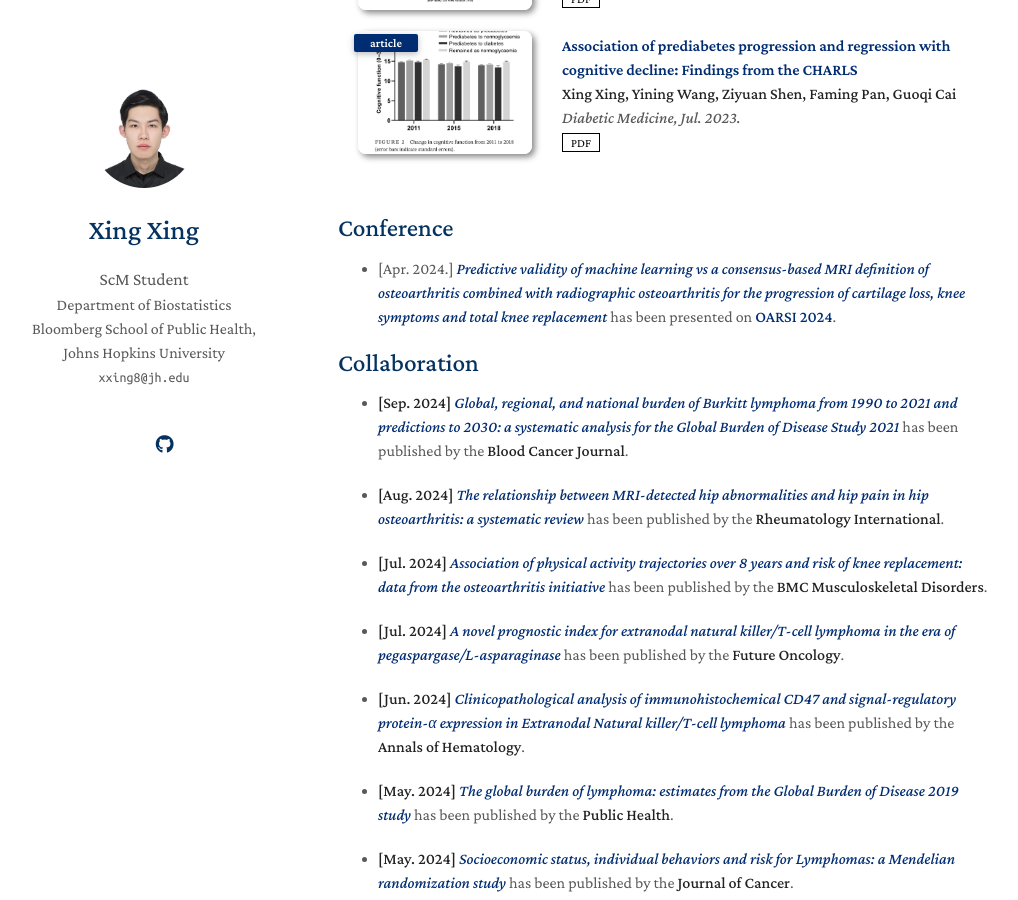
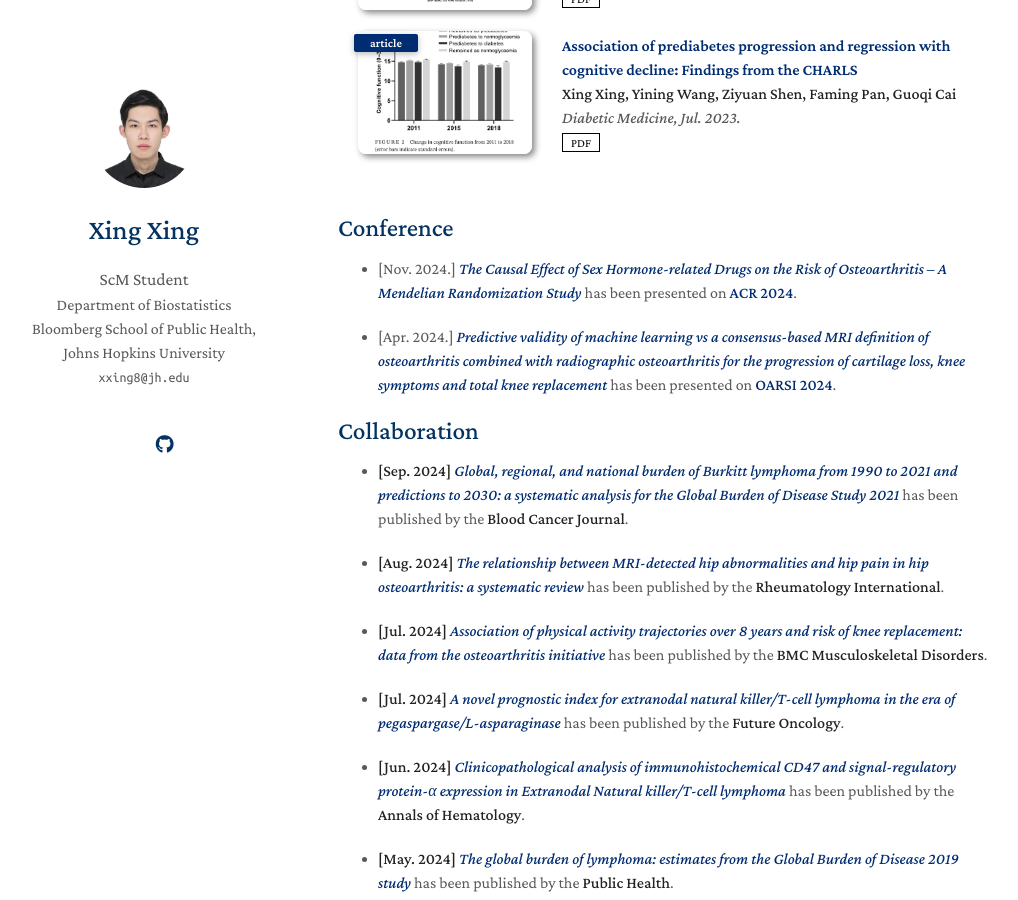
Before and after one commit to KevinXing3/kevinXing3.github.io, a Jekyll site: the page built from index.md, in a window 1280 px wide and 900 px high, scrolled down 766 px. Shown: the whole window, without its empty margins (132-1150 px from the left). Built offline with Jekyll 4.4.1, drawn with Linux system fonts in a browser that asks for light colours; nearby versions of some CDN libraries; a style sheet for code colours, icons or effects is not loaded; our own code applies the rules of GitHub Pages for plain Markdown files.

Commit message:
Update index.md

```diff
--- a/index.md
+++ b/index.md
@@ -19,6 +19,8 @@ Outside of academia, I’m a dead hard fan of Juventus and Park Hyatt.
 
 {% include_relative _includes/project.md %}
 ## Conference
+- [Nov. 2024.] <a href="https://acrabstracts.org/abstract/the-causal-effect-of-sex-hormone-related-drugs-on-the-risk-of-osteoarthritis-a-mendelian-randomization-study/" target="_blank" style="color:#002D72">*The Causal Effect of Sex Hormone-related Drugs on the Risk of Osteoarthritis – A Mendelian Randomization Study*</a> has been presented on **<span style="color:#002D72">ACR 2024</span>**.
+
 - [Apr. 2024.] <a href="https://www.oarsijournal.com/article/S1063-4584(24)00544-2/abstract" target="_blank" style="color:#002D72">*Predictive validity of machine learning vs a consensus-based MRI definition of osteoarthritis combined with radiographic osteoarthritis for the progression of cartilage loss, knee symptoms and total knee replacement*</a> has been presented on **<span style="color:#002D72">OARSI 2024</span>**.
 
 
```
